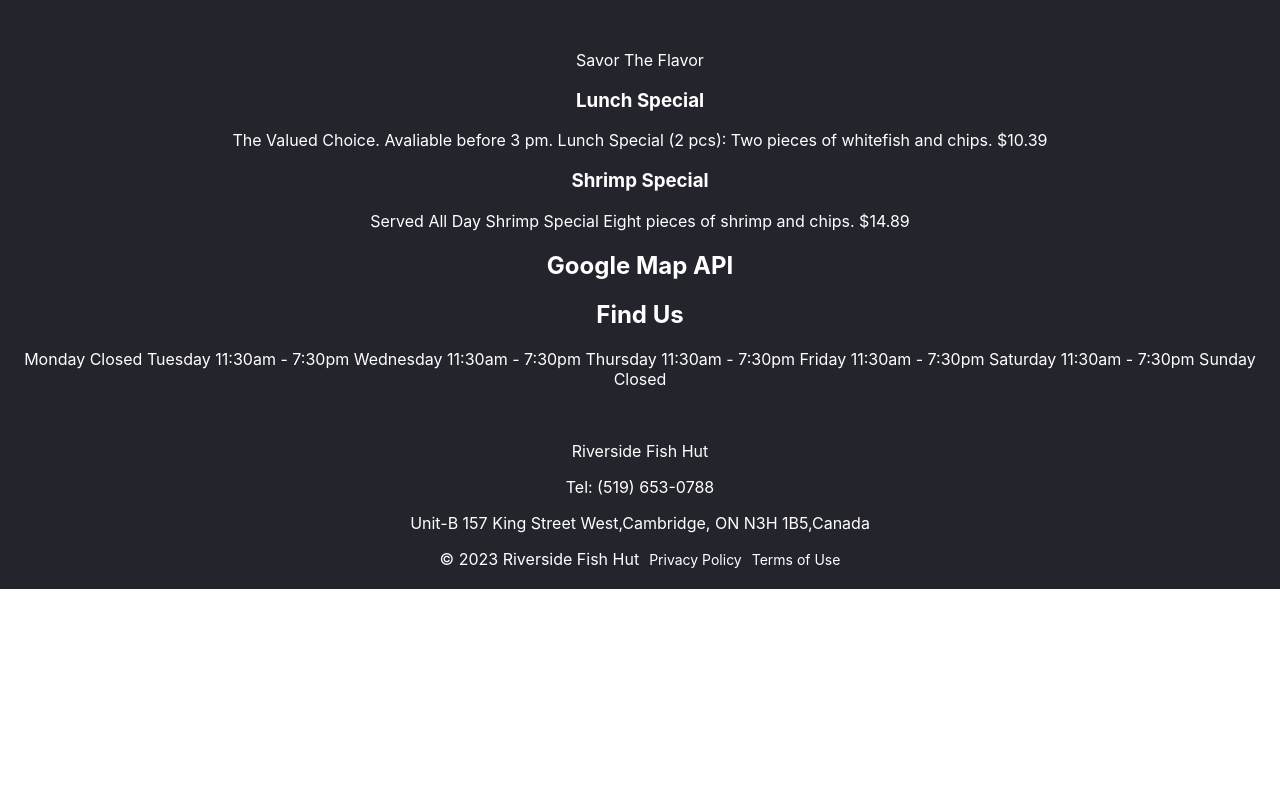
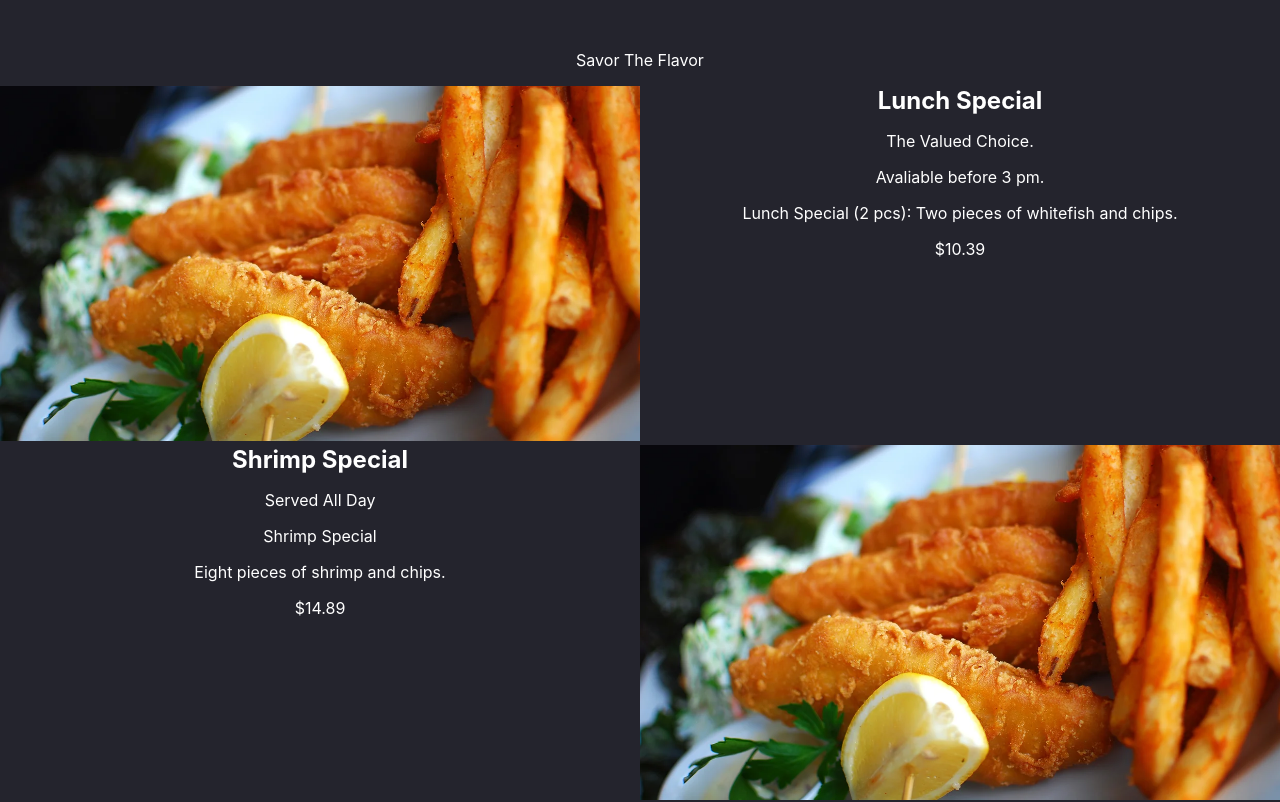
Before and after one commit to QianTea/capstone, a React (Create React App) app in the folder react-project/: page / in a window 1280 px wide. Shown: the part 1060-1862 px from the top of the page. Before the commit the page ends 1649 px from the top, so only its background shows below. Built offline with nearby package versions, Linux system fonts and the light colour scheme.

Commit message:
website-home page
special, map, contact us

```diff
--- a/react-project/src/webdemo/webDemo.js
+++ b/react-project/src/webdemo/webDemo.js
@@ -162,6 +162,28 @@
     centerPadding: '60px',
 
 };
+// special dishes
+const special = {
+    container: {
+        display: 'flex',
+        flexWrap: 'wrap',
+    },
+    item: {
+        width: '50%',
+    },
+    image: {
+        maxWidth: '100%',
+        height: 'auto',
+    },
+    title: {
+        fontSize: '24px',
+        fontWeight: 'bold',
+        marginBottom: '10px',
+    },
+    description: {
+        fontSize: '16px',
+    },
+};
 
 const WebDemo = () => {
 
@@ -223,23 +245,43 @@
                 <div>
                     <p style={about.title}> OUR FOOD </p>
                     <p >Savor The Flavor</p>
-                    <h3>Lunch Special</h3>
-                    <p>
-                        The Valued Choice.
-                        Avaliable before 3 pm.
-                        Lunch Special (2 pcs): Two pieces of whitefish and chips.
-                        $10.39
-                    </p>
-                    <h3>Shrimp Special</h3>
-                    <p>
-                        Served All Day
-                        Shrimp Special
-                        Eight pieces of shrimp and chips.
-                        $14.89
-                    </p>
+
+                    <div style={special.container}>
+                        <div style={special.item}>
+                            <img src="..\homeTreat.png" alt="Image 1" style={special.image} />
                         </div>
-                <div>
+                        <div style={special.item}>
+                            <div style={special.title}>Lunch Special</div>
+                            <div style={special.description}>
+                                <p>The Valued Choice.</p>
+                                <p>Avaliable before 3 pm.</p>
+                                <p>Lunch Special (2 pcs): Two pieces of whitefish and chips.</p>
+                                <p>$10.39</p>
+                            </div>
+                        </div>
+
+                        <div style={special.item}>
+                            <div style={special.title}>Shrimp Special</div>
+                            <div style={special.description}>
+                            <p>Served All Day</p>
+                                <p>Shrimp Special</p>
+                                <p>Eight pieces of shrimp and chips.</p>
+                                <p>$14.89</p>
+                            </div>
+
+                        </div>
+                        <div style={special.item}>
+                            <img src="../homeTreat.png" alt="Image 2" style={special.image} />
+                        </div>
+                    </div>
+                </div>
+
+                <div style={special.container}>
+                    <div style={special.item}>
                         <h2>Google Map API</h2>
+                        <img src="../map.png" alt="Image 2" style={special.image} />
+                    </div>
+                    <div style={special.item}>
                         <h2>Find Us</h2>
                         <p>
                             Monday                         Closed
@@ -250,6 +292,7 @@
                             Saturday                  11:30am - 7:30pm
                             Sunday                         Closed
                         </p>
+                    </div>
                 </div>
 
                 {/* footer */}
```
Also changed, not shown: react-project/public/map.png (added). Lines whose indentation alone changed are shown as unchanged.
